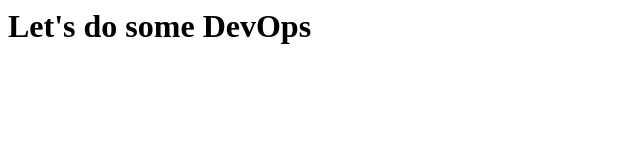
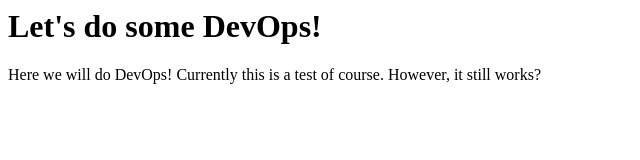
Before and after one commit to KBarnes2001/test-github-actions, a plain HTML site: page index.html in a window 1280 px wide. Shown: the whole page, without its empty margins (0-640 px from the left). Drawn offline with Linux system fonts and the light colour scheme.

Commit message:
Update index.html

```diff
--- a/index.html
+++ b/index.html
@@ -1 +1,2 @@
-<h1>Let's do some DevOps</h1>
+<h1>Let's do some DevOps!</h1>
+<p>Here we will do DevOps! Currently this is a test of course. However, it still works?</p>
```
